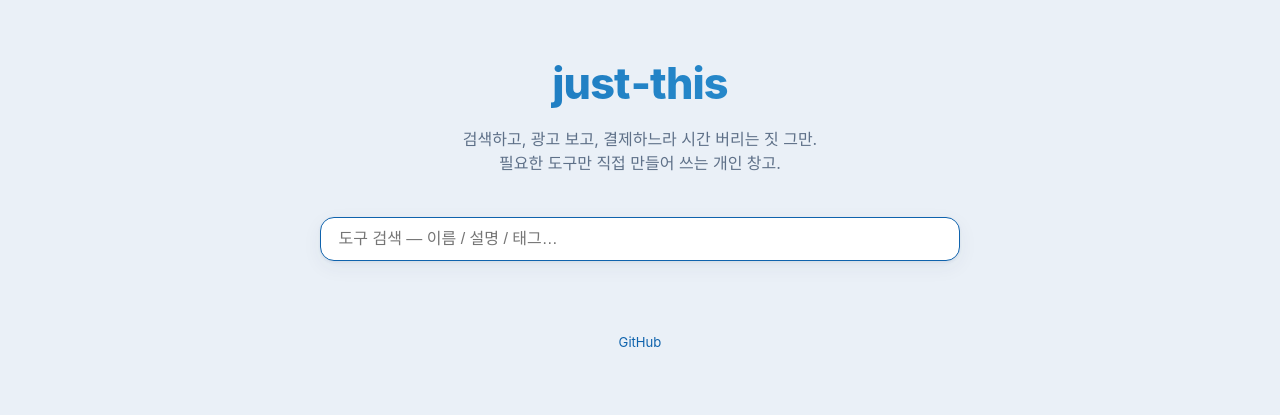
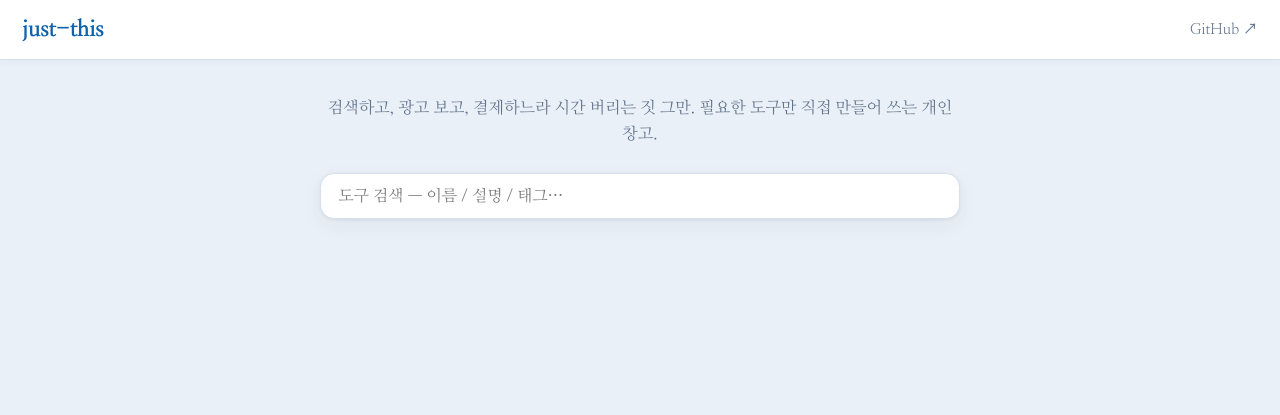
Before and after one commit to 2KNG/just-this, a FastAPI app: template hub/templates/index.html in a window 1280 px wide. Shown: the top 415 px of the page. Run offline with FastAPI, Linux system fonts and the light colour scheme; the template is opened without the code that fills it, so the values that code supplies are empty.

Commit message:
feat: 상단 네비게이션 바 + 명조체(Nanum Myeongjo) + 무손실 크롭/출력
- 네비게이션: 모든 페이지(대시보드·도구)에 상단 가로 네비바
  (브랜드 + 도구 링크 + GitHub). 도구 페이지는 /api/tools에서
  형제 도구 링크를 받아 채움. tool.json에 short 라벨 추가.
- 폰트: 산세리프 → 명조(Nanum Myeongjo). npm @fontsource에서 받아
  hub/static/fonts/에 vendoring(한글 400/700 + 라틴), /static/fonts.css로
  전 페이지 공유. 외부 CDN 의존 0.
- 무손실(중요): webcrop 크롭은 원본 픽셀을 그대로 잘라내고, 출력 기본을
  '원본(무손실)'로. PDF는 PNG(FlateDecode)로 임베드 → 화질 손실 0.
  '화질' 선택으로 JPEG 압축도 선택 가능. PDF 렌더 DPI 200→300.
  검증: 크롭 후 PNG·PDF가 원본 크롭 픽셀과 비트 단위 동일(array_equal=True).

Co-Authored-By: Claude Opus 4.8 <noreply@anthropic.com>
Claude-Session: https://claude.ai/code/session_01CUyDRGwowVzpDxbh8Wb46r

```diff
--- /dev/null
+++ b/hub/static/fonts.css
@@ -0,0 +1,19 @@
+/* Nanum Myeongjo (명조) — 로컬 vendoring. 외부 CDN 의존 없음.
+   허브가 /static 을 루트에서 서빙하므로 절대경로로 모든 페이지(도구 포함)에서 공유. */
+
+/* 라틴: unicode-range 없이 기본값으로(모든 문자 폴백). 한글은 아래에서 덮어씀. */
+@font-face{font-family:'Nanum Myeongjo';font-style:normal;font-weight:400;font-display:swap;
+  src:url(/static/fonts/nanum-myeongjo-latin-400.woff2) format('woff2');}
+@font-face{font-family:'Nanum Myeongjo';font-style:normal;font-weight:700;font-display:swap;
+  src:url(/static/fonts/nanum-myeongjo-latin-700.woff2) format('woff2');}
+@font-face{font-family:'Nanum Myeongjo';font-style:normal;font-weight:800;font-display:swap;
+  src:url(/static/fonts/nanum-myeongjo-latin-800.woff2) format('woff2');}
+
+/* 한글(+CJK 기호/완성형) — 이 범위는 한글 파일로. 라틴 뒤에 선언해 우선 적용. */
+@font-face{font-family:'Nanum Myeongjo';font-style:normal;font-weight:400;font-display:swap;
+  src:url(/static/fonts/nanum-myeongjo-korean-400.woff2) format('woff2');
+  unicode-range:U+1100-11FF,U+3000-303F,U+3130-318F,U+A960-A97F,U+AC00-D7A3,U+D7B0-D7FF,U+FF00-FFEF;}
+@font-face{font-family:'Nanum Myeongjo';font-style:normal;font-weight:700;font-display:swap;
+  src:url(/static/fonts/nanum-myeongjo-korean-700.woff2) format('woff2');
+  unicode-range:U+1100-11FF,U+3000-303F,U+3130-318F,U+A960-A97F,U+AC00-D7A3,U+D7B0-D7FF,U+FF00-FFEF;}
+/* 800 한글이 필요한 곳은 700으로 대체(헤딩은 라틴 800 + 한글 700) */
--- a/hub/static/style.css
+++ b/hub/static/style.css
@@ -12,6 +12,7 @@
   --warn: #c2410c;
   --shadow: 0 1px 3px rgba(20,50,90,.08), 0 6px 20px rgba(20,50,90,.06);
   --radius: 14px;
+  --serif: "Nanum Myeongjo", "AppleMyungjo", Batang, "Batang Che", Gungsuh, serif;
 }
 
 * { box-sizing: border-box; }
@@ -20,33 +21,54 @@ body {
   margin: 0;
   background: var(--bg);
   color: var(--fg);
-  font-family: -apple-system, BlinkMacSystemFont, "Segoe UI", "Apple SD Gothic Neo",
-               "Noto Sans KR", Roboto, Helvetica, Arial, sans-serif;
-  line-height: 1.5;
+  font-family: var(--serif);
+  line-height: 1.6;
   padding-bottom: 4rem;
 }
 
-.hero {
-  text-align: center;
-  padding: 3.2rem 1rem 1.6rem;
+/* ── 네비게이션 바 ── */
+.nav {
+  position: sticky;
+  top: 0;
+  z-index: 10;
+  display: flex;
+  align-items: center;
+  gap: 1.2rem;
+  padding: 0 1.4rem;
+  height: 60px;
+  background: var(--surface);
+  border-bottom: 1px solid var(--border);
+  box-shadow: 0 1px 8px rgba(20,50,90,.05);
 }
-.hero h1 {
-  margin: 0;
-  font-size: 2.7rem;
+.nav-brand {
   font-weight: 800;
-  letter-spacing: -0.02em;
-  background: linear-gradient(120deg, var(--primary), var(--accent));
-  -webkit-background-clip: text;
-  background-clip: text;
-  -webkit-text-fill-color: transparent;
+  font-size: 1.4rem;
+  letter-spacing: -0.01em;
+  color: var(--primary);
+  text-decoration: none;
+  white-space: nowrap;
 }
-.manifesto { margin: 0.7rem auto 0; color: var(--dim); max-width: 34rem; }
+.nav-links { display: flex; gap: 0.25rem; flex: 1; flex-wrap: wrap; }
+.nav-links a {
+  color: var(--fg);
+  text-decoration: none;
+  padding: 0.42rem 0.8rem;
+  border-radius: 9px;
+  font-size: 1rem;
+}
+.nav-links a:hover { background: var(--surface-2); color: var(--primary); }
+.nav-right a { color: var(--dim); text-decoration: none; font-size: 0.92rem; white-space: nowrap; }
+.nav-right a:hover { color: var(--primary); }
+
+/* ── 히어로(슬림) ── */
+.hero { text-align: center; padding: 2.2rem 1rem 0.6rem; }
+.manifesto { margin: 0 auto; color: var(--dim); max-width: 40rem; font-size: 1.02rem; }
 
 .searchbar {
   position: sticky;
-  top: 0;
+  top: 60px;
   z-index: 5;
-  background: rgba(234, 240, 247, 0.85);
+  background: rgba(234, 240, 247, 0.9);
   backdrop-filter: blur(8px);
   padding: 1rem;
 }
@@ -56,6 +78,7 @@ body {
   max-width: 40rem;
   margin: 0 auto;
   padding: 0.75rem 1.1rem;
+  font-family: var(--serif);
   font-size: 1rem;
   color: var(--fg);
   background: var(--surface);
@@ -100,70 +106,41 @@ main {
   border-radius: var(--radius);
   box-shadow: var(--shadow);
   padding: 1.2rem 1.2rem 1.1rem;
-  display: flex;
-  flex-direction: column;
-  gap: 0.65rem;
+  display: flex; flex-direction: column; gap: 0.65rem;
   transition: border-color 0.15s, transform 0.15s, box-shadow 0.15s;
 }
 .card:hover {
-  border-color: var(--primary);
-  transform: translateY(-3px);
+  border-color: var(--primary); transform: translateY(-3px);
   box-shadow: 0 2px 6px rgba(20,50,90,.1), 0 12px 28px rgba(20,50,90,.12);
 }
 
 .card-head { display: flex; justify-content: space-between; align-items: flex-start; gap: 0.5rem; }
-.card-title { margin: 0; font-size: 1.1rem; }
-.badges { display: flex; gap: 0.3rem; flex-shrink: 0; }
+.card-title { margin: 0; font-size: 1.18rem; font-weight: 700; }
 .badge {
-  font-size: 0.68rem;
-  padding: 0.12rem 0.5rem;
-  border-radius: 6px;
-  border: 1px solid var(--border);
-  color: var(--dim);
-  text-transform: uppercase;
-  letter-spacing: 0.03em;
-  background: var(--surface-2);
+  font-size: 0.68rem; padding: 0.12rem 0.5rem; border-radius: 6px;
+  text-transform: uppercase; letter-spacing: 0.03em; flex-shrink: 0;
 }
-.badge.type { color: var(--primary); border-color: #bfdcf3; background: #eaf4fc; }
+.badge.type { color: var(--primary); border: 1px solid #bfdcf3; background: #eaf4fc; }
 
-.desc { margin: 0; color: var(--dim); font-size: 0.93rem; }
+.desc { margin: 0; color: var(--dim); font-size: 0.96rem; }
 
 .tags { display: flex; flex-wrap: wrap; gap: 0.35rem; }
-.tag {
-  font-size: 0.72rem;
-  background: var(--tag-bg);
-  color: #466184;
-  padding: 0.14rem 0.55rem;
-  border-radius: 999px;
-}
+.tag { font-size: 0.74rem; background: var(--tag-bg); color: #466184; padding: 0.14rem 0.55rem; border-radius: 999px; }
 
-.replaces { margin: 0; font-size: 0.8rem; color: var(--dim); }
+.replaces { margin: 0; font-size: 0.82rem; color: var(--dim); }
 .repl-label {
-  display: inline-block;
-  font-size: 0.68rem;
-  color: var(--warn);
-  border: 1px solid #f0c9a8;
-  background: #fdf1e7;
-  border-radius: 5px;
-  padding: 0 0.35rem;
-  margin-right: 0.35rem;
+  display: inline-block; font-size: 0.7rem; color: var(--warn);
+  border: 1px solid #f0c9a8; background: #fdf1e7; border-radius: 5px;
+  padding: 0 0.35rem; margin-right: 0.35rem;
 }
 
 .card-foot { margin-top: auto; padding-top: 0.5rem; }
 .open {
-  display: inline-block;
-  font-size: 0.9rem;
-  font-weight: 700;
-  color: #fff;
-  background: var(--primary);
-  padding: 0.45rem 0.9rem;
-  border-radius: 9px;
-  text-decoration: none;
+  display: inline-block; font-size: 0.95rem; font-weight: 700; color: #fff;
+  background: var(--primary); padding: 0.45rem 0.95rem; border-radius: 9px; text-decoration: none;
 }
 .open:hover { background: var(--primary-d); }
 .open.dim { background: var(--surface-2); color: var(--dim); cursor: default; }
 
 .empty { text-align: center; color: var(--dim); margin: 3rem 1rem; }
-.foot { text-align: center; color: var(--dim); font-size: 0.82rem; margin-top: 3rem; }
-.foot a { color: var(--primary); text-decoration: none; }
 code { font-family: ui-monospace, SFMono-Regular, Menlo, Consolas, monospace; font-size: 0.85em; }
--- a/hub/templates/index.html
+++ b/hub/templates/index.html
@@ -4,16 +4,28 @@
   <meta charset="utf-8">
   <meta name="viewport" content="width=device-width, initial-scale=1">
   <title>just-this — 도구 창고</title>
+  <link rel="stylesheet" href="/static/fonts.css">
   <link rel="stylesheet" href="/static/style.css">
 </head>
 <body>
-  <header class="hero">
-    <h1>just&#8209;this</h1>
-    <p class="manifesto">검색하고, 광고 보고, 결제하느라 시간 버리는 짓 그만.<br>필요한 도구만 직접 만들어 쓰는 개인 창고.</p>
-  </header>
+  <nav class="nav">
+    <a class="nav-brand" href="/">just-this</a>
+    <div class="nav-links">
+      {% for cat, items in groups %}{% for t in items %}
+        {% if t._open %}<a href="{{ t._open }}"{% if t._open_blank %} target="_blank" rel="noopener"{% endif %}>{{ t.short or t.name }}</a>{% endif %}
+      {% endfor %}{% endfor %}
+    </div>
+    <div class="nav-right">
+      <a href="https://github.com/2KNG/just-this" target="_blank" rel="noopener">GitHub ↗</a>
+    </div>
+  </nav>
+
+  <div class="hero">
+    <p class="manifesto">검색하고, 광고 보고, 결제하느라 시간 버리는 짓 그만. 필요한 도구만 직접 만들어 쓰는 개인 창고.</p>
+  </div>
 
   <div class="searchbar">
-    <input id="q" type="search" placeholder="도구 검색 — 이름 / 설명 / 태그…" autocomplete="off" autofocus>
+    <input id="q" type="search" placeholder="도구 검색 — 이름 / 설명 / 태그…" autocomplete="off">
   </div>
 
   <main id="catalog">
@@ -30,9 +42,7 @@
                  data-search="{{ (t.name ~ ' ' ~ t.description ~ ' ' ~ (t.tags|join(' ') if t.tags else '') ~ ' ' ~ t.slug)|lower }}">
           <div class="card-head">
             <h3 class="card-title">{{ t.name }}</h3>
-            <div class="badges">
-              {% if t.type %}<span class="badge type">{{ t.type }}</span>{% endif %}
-            </div>
+            {% if t.type %}<span class="badge type">{{ t.type }}</span>{% endif %}
           </div>
 
           <p class="desc">{{ t.description }}</p>
@@ -63,27 +73,20 @@
 
   <p id="noresult" class="empty" hidden>검색 결과 없음.</p>
 
-  <footer class="foot">
-    <a href="https://github.com/2KNG/just-this" target="_blank" rel="noopener">GitHub</a>
-  </footer>
-
   <script>
     const q = document.getElementById('q');
     const cards = [...document.querySelectorAll('.card')];
     const cats = [...document.querySelectorAll('.category')];
     const noresult = document.getElementById('noresult');
-
     function applyFilter() {
       const term = q.value.trim().toLowerCase();
       let shown = 0;
       for (const c of cards) {
         const hit = !term || c.dataset.search.includes(term);
-        c.hidden = !hit;
-        if (hit) shown++;
+        c.hidden = !hit; if (hit) shown++;
       }
       for (const sec of cats) {
-        const any = [...sec.querySelectorAll('.card')].some(c => !c.hidden);
-        sec.hidden = !any;
+        sec.hidden = ![...sec.querySelectorAll('.card')].some(c => !c.hidden);
       }
       noresult.hidden = shown !== 0;
     }
--- a/imgconv/tool.json
+++ b/imgconv/tool.json
@@ -1,5 +1,6 @@
 {
   "name": "이미지 변환·자르기",
+  "short": "이미지",
   "slug": "imgconv",
   "category": "문서",
   "description": "HEIC(아이폰)·PNG·JPG·WEBP 등 이미지를 무손실 우선으로 형식변환하고, 마우스로 자르고, 리사이즈하고, 메타데이터(EXIF·GPS)까지 제거하는 웹앱. 여러 장은 한 번에 zip.",
--- a/webcrop/tool.json
+++ b/webcrop/tool.json
@@ -1,5 +1,6 @@
 {
   "name": "PDF·문서 자르기·회전·변환",
+  "short": "PDF 편집",
   "slug": "webcrop",
   "category": "문서",
   "description": "PDF·스캔 이미지를 회전·자동 기울기 보정(deskew)하고, 마우스로 영역을 잘라 A4·Letter·명함 등 표준 용지 규격에 맞춘 뒤 PDF/PNG/JPG로 변환하는 웹앱.",
```
Also changed, not shown: other parts of hub/static/style.css (+8 -25 lines), imgconv/static/index.html (+22 -9 lines), webcrop/app.py (+21 -11 lines), webcrop/static/index.html (+32 -13 lines), hub/static/fonts/nanum-myeongjo-korean-400.woff2 (added), hub/static/fonts/nanum-myeongjo-korean-700.woff2 (added), hub/static/fonts/nanum-myeongjo-latin-400.woff2 (added), hub/static/fonts/nanum-myeongjo-latin-700.woff2 (added), hub/static/fonts/nanum-myeongjo-latin-800.woff2 (added).
